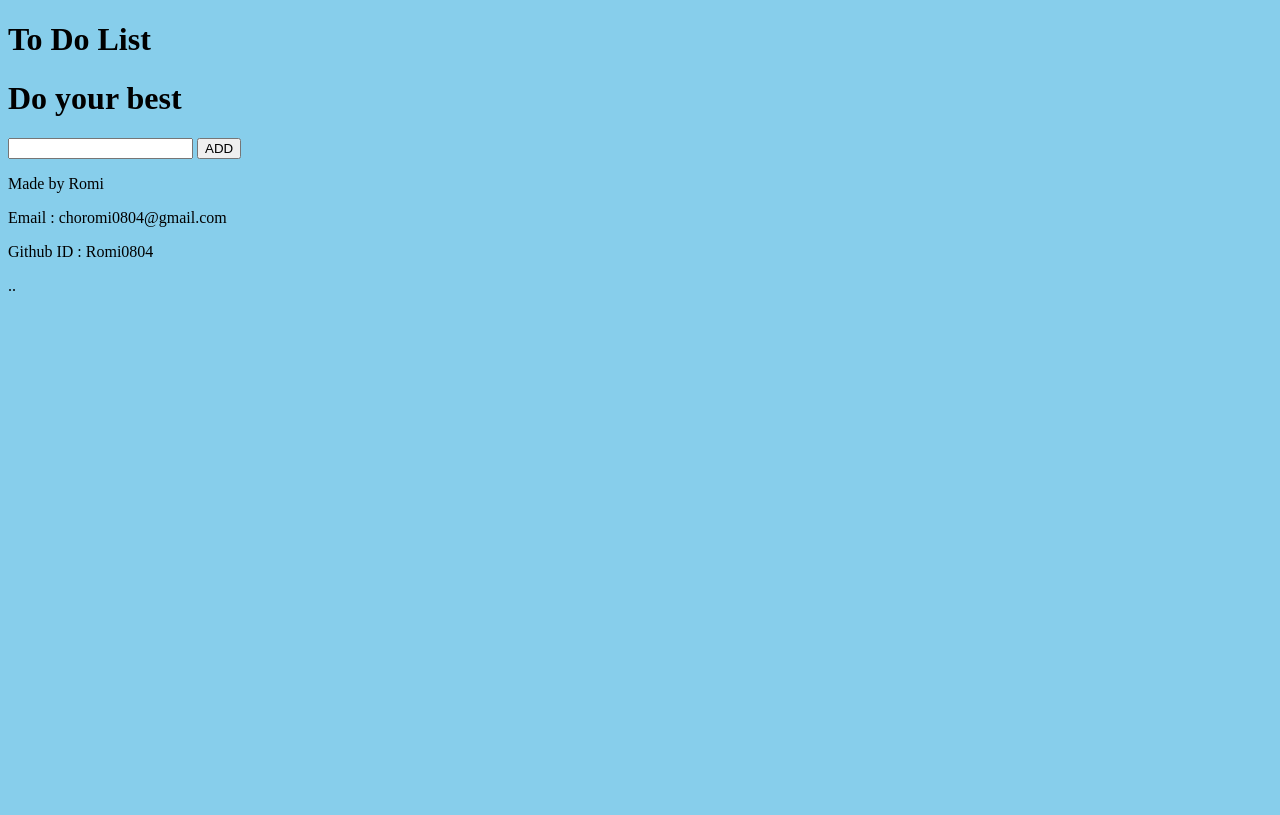
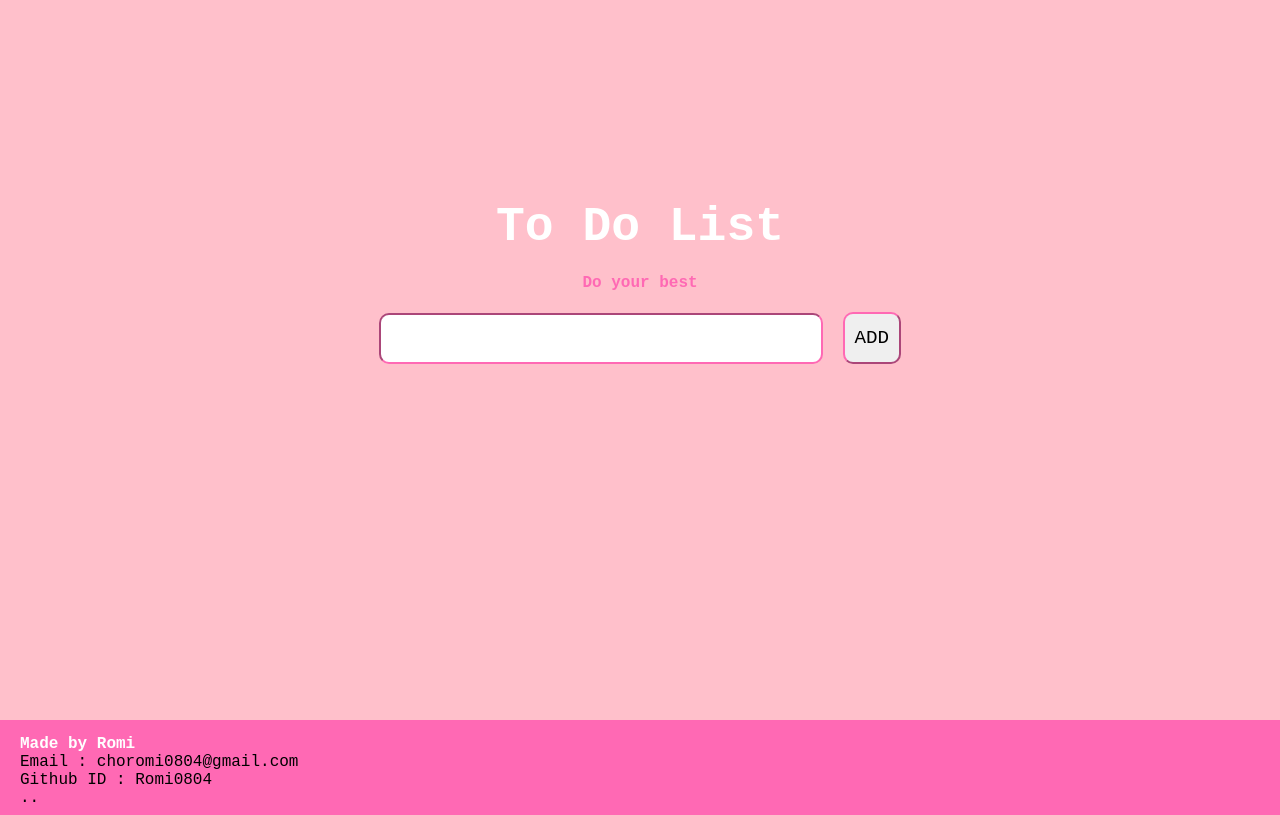
Before and after one commit to Romi0804/To-do-List, a website built with Parcel: page src/index.html in a window 1280 px wide. Built offline with nearby package versions, Linux system fonts and the light colour scheme; a web font is replaced by a local one.

Commit message:
FEAT: index css modified

```diff
--- a/src/index.scss
+++ b/src/index.scss
@@ -1,5 +1,113 @@
-$main-color: skyblue;
 
-body {
-  background-color: $main-color;
+
+@charset "utf-8";
+@import url('https://fonts.googleapis.com/css?family=Nanum+Gothic+Coding:400,700&subset=korean');
+
+
+/* 스타일 초기화 */
+html, body, div, span, applet, object, iframe,
+h1, h2, h3, h4, h5, h6, p, blockquote, pre,
+a, abbr, acronym, address, big, cite, code,
+del, dfn, em, img, ins, kbd, q, s, samp,
+small, strike, strong, sub, sup, tt, var,
+b, u, i, center,
+dl, dt, dd, ol, ul, li,
+/* fieldset,*/ form, label, legend,
+table, caption, tbody, tfoot, thead, tr, th, td,
+article, aside, canvas, details, embed,
+figure, figcaption, footer, header, hgroup,
+menu, nav, output, ruby, section, summary,
+time, mark, audio, video /* * : 전체선택자*/ {
+  margin: 0;
+  padding: 0;
+  border: 0;
+  font-size: 1em;
+  font-family: 'Nanum Gothic Coding', monospace;
+  vertical-align: baseline;
 }
+/* HTML5 display-role reset for older browsers */ /* 모르는 태그가 나오면 inline요소처리하는데, 해당 태그들를 block 요소로 만들어줌 */
+article,
+aside,
+details,
+figcaption,
+figure,
+footer,
+header,
+hgroup,
+menu,
+nav,
+section,
+main {
+  display: block;
+}
+ul {
+  list-style-type: none;
+}
+
+/*레이아웃*/
+.main {
+  background: pink;
+  margin : auto 0;
+  height : 90vh;
+  text-align : center;
+}
+
+//title
+.title{
+  color: white;
+  padding-top: 200px;
+  font-size: 3rem;
+  font-weight: 800;
+}
+
+.sub-title{
+  color :hotpink;
+}
+
+.title, .sub-title, .todo-form {
+  padding-bottom : 20px;
+}
+
+.todo-input {
+  border-radius : 10px;
+  border-color : hotpink;
+  width: 400px;
+  padding: 5px 20px;
+  font-size: 2rem;
+}
+
+.add-btn{
+  font-size : 1.2rem;
+  margin-left : 10px;
+  border-radius: 10px;
+  padding : 14px 10px;
+  border-color: hotpink;
+}
+
+.todo-list-btns{
+  margin-left : 10px;
+}
+
+// input박스랑 버튼 줄 맞추기
+.todo-input, .add-btn {
+  line-height: 20px;
+  vertical-align: middle;
+  font-family: 'Nanum Gothic Coding', monospace;
+}
+
+
+.todo-list-item{
+  padding: 3px 0;
+}
+
+.license{
+  height: 10vh;
+  background-color : hotpink;
+  text-align: left;
+  padding: 15px 0 0 20px;
+}
+
+.license-info1 {
+  font-weight: 700;
+  color: white;
+}
```
